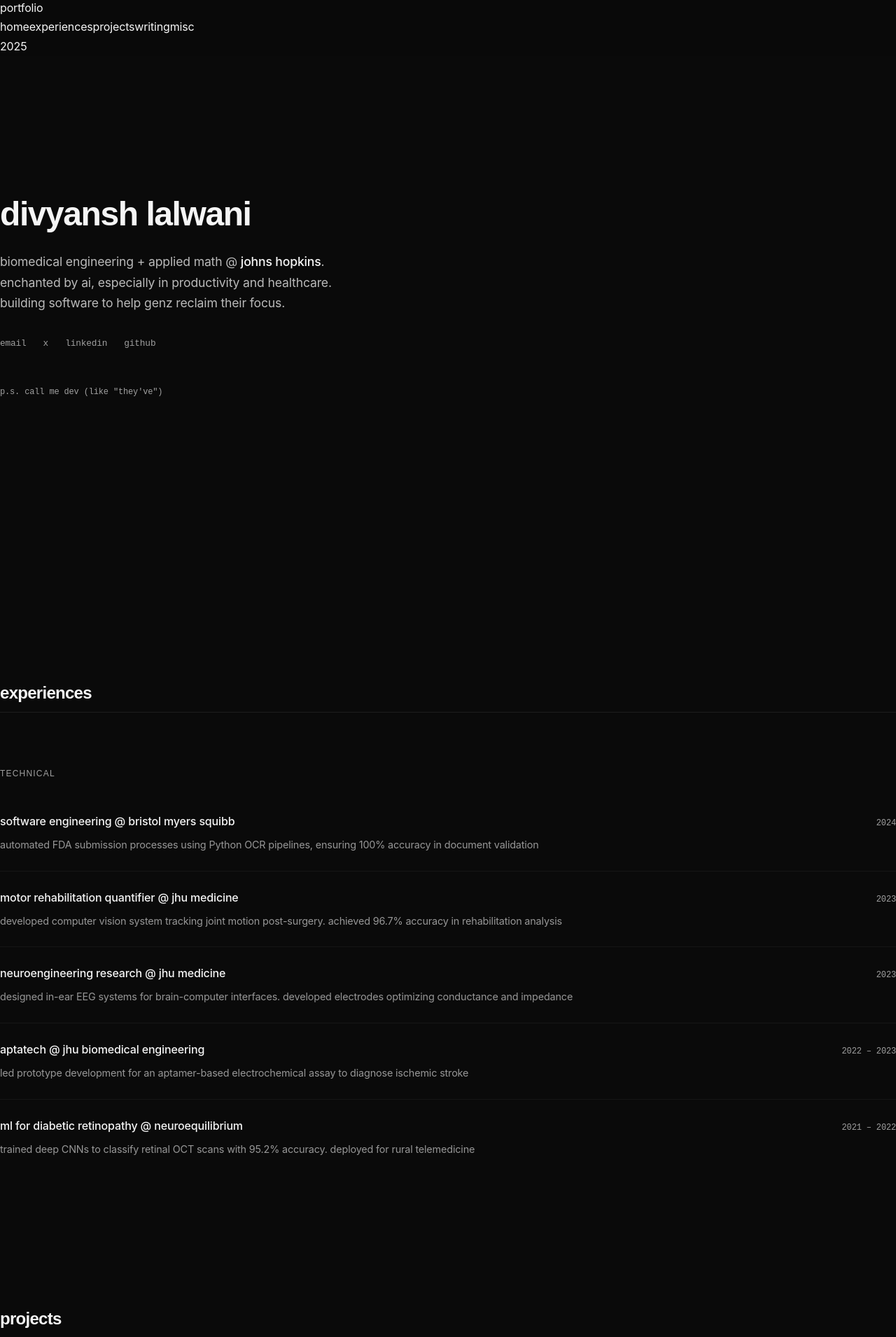
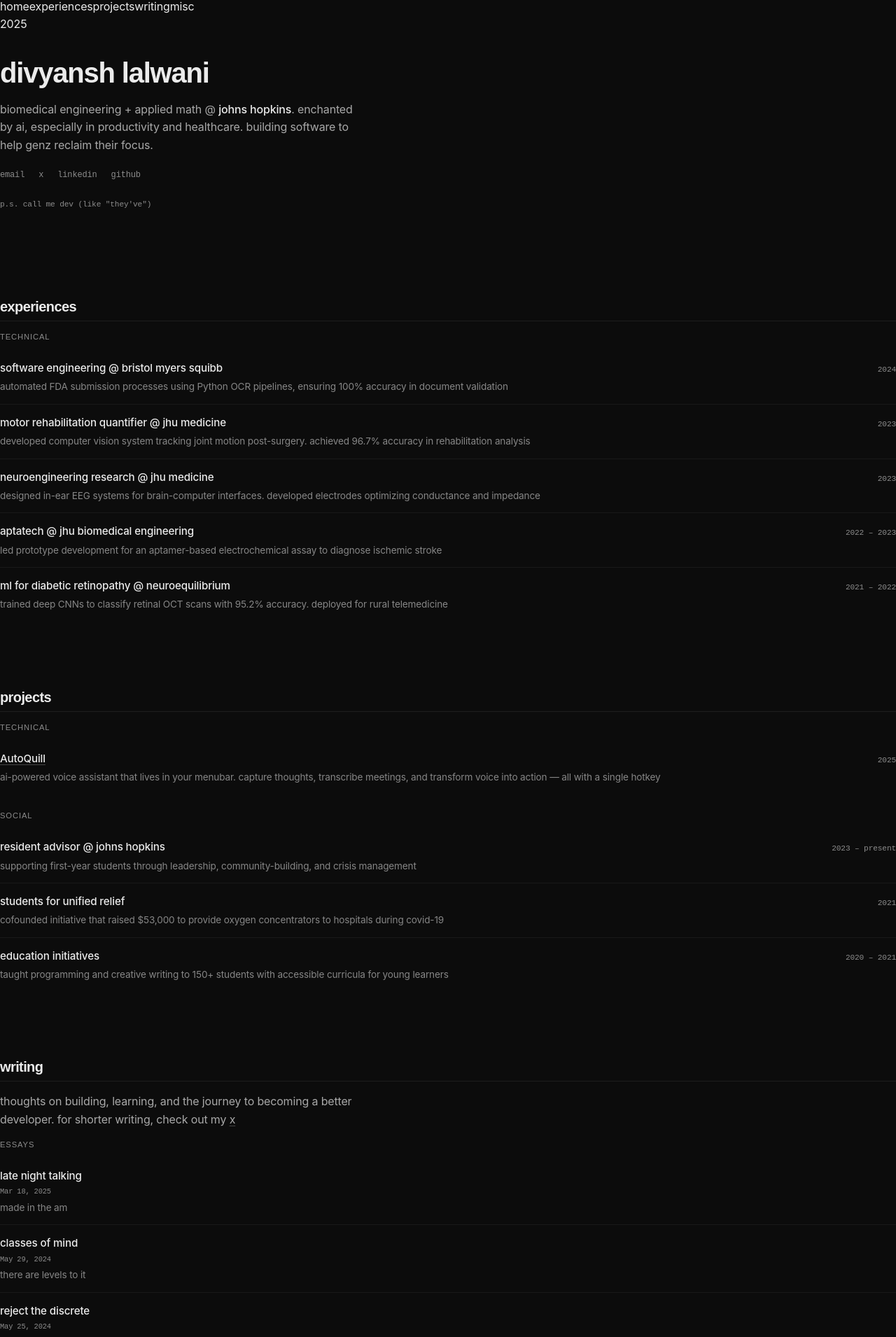
Before and after one commit to DevelopedByDev/portfolio_website, a Next.js app: page / in a window 1280 px wide. Shown: the part 29-1939 px from the top of the page at 70% size. Built offline with nearby package versions, Linux system fonts and the light colour scheme.

Commit message:
better design

```diff
--- a/app/globals.css
+++ b/app/globals.css
@@ -7,15 +7,13 @@
 :root {
   --foreground: 15 15 15;
   --background: 250 250 248;
-  --accent: 99 102 241;
-  --muted: 120 120 120;
+  --muted: 115 115 115;
 }
 
 [data-theme="dark"] {
-  --foreground: 245 245 245;
-  --background: 10 10 10;
-  --accent: 129 140 248;
-  --muted: 160 160 160;
+  --foreground: 235 235 235;
+  --background: 12 12 12;
+  --muted: 140 140 140;
 }
 
 * {
@@ -23,7 +21,7 @@
 }
 
 ::selection {
-  background: rgb(var(--accent) / 0.2);
+  background: rgb(var(--foreground) / 0.15);
 }
 
 html {
@@ -37,7 +35,7 @@ body {
   font-weight: 400;
   -webkit-font-smoothing: antialiased;
   -moz-osx-font-smoothing: grayscale;
-  line-height: 1.7;
+  line-height: 1.6;
   letter-spacing: -0.01em;
 }
 
@@ -50,35 +48,39 @@ h1, h2, h3, h4 {
 }
 
 h1 {
-  font-size: clamp(2rem, 5vw, 3rem);
+  font-size: clamp(1.75rem, 4vw, 2.5rem);
   font-weight: 700;
-  margin-bottom: 1.5rem;
+  margin-bottom: 1rem;
 }
 
 h2 {
-  font-size: clamp(1.25rem, 3vw, 1.5rem);
-  margin-bottom: 2rem;
-  padding-bottom: 0.75rem;
+  font-size: clamp(1.1rem, 2.5vw, 1.25rem);
+  margin-bottom: 1rem;
+  padding-bottom: 0.5rem;
   border-bottom: 1px solid rgb(var(--foreground) / 0.08);
 }
 
 h3 {
-  font-size: 0.75rem;
+  font-size: 0.7rem;
   font-weight: 500;
   text-transform: uppercase;
-  letter-spacing: 0.1em;
+  letter-spacing: 0.08em;
   color: rgb(var(--muted));
-  margin-bottom: 1.5rem;
-  margin-top: 3rem;
+  margin-bottom: 0.75rem;
+  margin-top: 1.5rem;
+}
+
+h3:first-of-type {
+  margin-top: 0;
 }
 
 h4 {
-  font-size: 1rem;
+  font-size: 0.95rem;
   font-weight: 500;
 }
 
 p {
-  margin-bottom: 1rem;
+  margin-bottom: 0.75rem;
   color: rgb(var(--foreground) / 0.8);
 }
 
@@ -91,13 +93,13 @@ a {
 }
 
 a:hover {
-  opacity: 0.7;
+  opacity: 0.6;
 }
 
 .link-underline {
   text-decoration: underline;
-  text-underline-offset: 4px;
-  text-decoration-color: rgb(var(--foreground) / 0.2);
+  text-underline-offset: 3px;
+  text-decoration-color: rgb(var(--foreground) / 0.25);
   transition: text-decoration-color 0.2s ease;
 }
 
@@ -108,30 +110,22 @@ a:hover {
 
 /* Sections */
 section {
-  min-height: 100vh;
-  padding: 6rem 0;
-  display: flex;
-  flex-direction: column;
-  justify-content: center;
+  padding: 3rem 0;
 }
 
 section:first-of-type {
-  padding-top: 0;
+  padding-top: 2rem;
+  padding-bottom: 4rem;
 }
 
 /* Entry Cards */
 .entry {
-  padding: 1.5rem 0;
-  border-bottom: 1px solid rgb(var(--foreground) / 0.05);
-  transition: all 0.2s ease;
+  padding: 0.875rem 0;
+  border-bottom: 1px solid rgb(var(--foreground) / 0.06);
 }
 
 .entry:last-child {
   border-bottom: none;
-}
-
-.entry:hover {
-  padding-left: 0.5rem;
 }
 
 .entry-header {
@@ -139,38 +133,40 @@ section:first-of-type {
   justify-content: space-between;
   align-items: baseline;
   gap: 1rem;
-  margin-bottom: 0.5rem;
+  margin-bottom: 0.25rem;
   flex-wrap: wrap;
 }
 
 .entry-title {
+  font-size: 0.95rem;
   font-weight: 500;
   color: rgb(var(--foreground));
 }
 
 .entry-date {
   font-family: 'JetBrains Mono', monospace;
-  font-size: 0.75rem;
+  font-size: 0.7rem;
   color: rgb(var(--muted));
   flex-shrink: 0;
 }
 
 .entry-description {
-  font-size: 0.9rem;
-  color: rgb(var(--foreground) / 0.6);
+  font-size: 0.85rem;
+  color: rgb(var(--foreground) / 0.55);
   margin: 0;
+  line-height: 1.5;
 }
 
 /* Social Links */
 .social-links {
   display: flex;
-  gap: 1.5rem;
-  margin-top: 2rem;
+  gap: 1.25rem;
+  margin-top: 1.25rem;
 }
 
 .social-link {
   font-family: 'JetBrains Mono', monospace;
-  font-size: 0.8rem;
+  font-size: 0.75rem;
   color: rgb(var(--muted));
   transition: color 0.2s ease;
 }
@@ -182,39 +178,42 @@ section:first-of-type {
 
 /* Blog Posts */
 .blog-entry {
-  padding: 1.5rem 0;
-  border-bottom: 1px solid rgb(var(--foreground) / 0.05);
-  transition: all 0.2s ease;
+  padding: 0.875rem 0;
+  border-bottom: 1px solid rgb(var(--foreground) / 0.06);
+  display: block;
 }
 
-.blog-entry:hover {
-  padding-left: 0.5rem;
+.blog-entry:last-child {
+  border-bottom: none;
 }
 
 .blog-title {
+  font-size: 0.95rem;
   font-weight: 500;
-  margin-bottom: 0.25rem;
+  margin-bottom: 0.125rem;
   color: rgb(var(--foreground));
 }
 
 .blog-date {
   font-family: 'JetBrains Mono', monospace;
-  font-size: 0.7rem;
+  font-size: 0.65rem;
   color: rgb(var(--muted));
 }
 
 .blog-excerpt {
-  font-size: 0.9rem;
-  color: rgb(var(--foreground) / 0.6);
-  margin-top: 0.5rem;
+  font-size: 0.85rem;
+  color: rgb(var(--foreground) / 0.55);
+  margin-top: 0.25rem;
   margin-bottom: 0;
+  line-height: 1.5;
 }
 
 /* Intro */
 .intro-text {
-  font-size: 1.1rem;
-  max-width: 540px;
-  color: rgb(var(--foreground) / 0.75);
+  font-size: 1rem;
+  max-width: 520px;
+  color: rgb(var(--foreground) / 0.7);
+  line-height: 1.6;
 }
 
 .intro-text strong {
@@ -231,42 +230,9 @@ section:first-of-type {
   color: rgb(var(--muted));
 }
 
-/* Subtle tag */
-.tag {
-  display: inline-block;
-  font-family: 'JetBrains Mono', monospace;
-  font-size: 0.65rem;
-  padding: 0.25rem 0.5rem;
-  background: rgb(var(--foreground) / 0.05);
-  border-radius: 3px;
-  color: rgb(var(--muted));
-  margin-left: 0.5rem;
-}
-
-/* Animations */
-@keyframes fadeUp {
-  from {
-    opacity: 0;
-    transform: translateY(20px);
-  }
-  to {
-    opacity: 1;
-    transform: translateY(0);
-  }
-}
-
-.animate-in {
-  animation: fadeUp 0.6s ease-out forwards;
-}
-
-.delay-100 { animation-delay: 0.1s; }
-.delay-200 { animation-delay: 0.2s; }
-.delay-300 { animation-delay: 0.3s; }
-.delay-400 { animation-delay: 0.4s; }
-
 /* Scrollbar */
 ::-webkit-scrollbar {
-  width: 6px;
+  width: 5px;
 }
 
 ::-webkit-scrollbar-track {
@@ -274,12 +240,12 @@ section:first-of-type {
 }
 
 ::-webkit-scrollbar-thumb {
-  background: rgb(var(--foreground) / 0.1);
+  background: rgb(var(--foreground) / 0.08);
   border-radius: 3px;
 }
 
 ::-webkit-scrollbar-thumb:hover {
-  background: rgb(var(--foreground) / 0.2);
+  background: rgb(var(--foreground) / 0.15);
 }
 
 /* Button overrides */
@@ -289,78 +255,77 @@ button {
 
 /* Sidebar */
 .sidebar-bg {
-  background: rgb(var(--background) / 0.95);
-  backdrop-filter: blur(12px);
+  background: rgb(var(--background));
 }
 
 /* Prose Content (for blog posts) */
 .prose-content {
-  max-width: 65ch;
+  max-width: 60ch;
 }
 
 .prose-content h1,
 .prose-content h2,
 .prose-content h3 {
-  margin-top: 2.5rem;
-  margin-bottom: 1rem;
+  margin-top: 2rem;
+  margin-bottom: 0.75rem;
 }
 
-.prose-content h1 { font-size: 1.75rem; }
-.prose-content h2 { font-size: 1.25rem; border: none; padding: 0; }
+.prose-content h1 { font-size: 1.5rem; }
+.prose-content h2 { font-size: 1.15rem; border: none; padding: 0; }
 .prose-content h3 {
-  font-size: 1rem;
+  font-size: 0.95rem;
   text-transform: none;
   letter-spacing: normal;
   color: rgb(var(--foreground));
 }
 
 .prose-content p {
-  margin-bottom: 1.5rem;
+  margin-bottom: 1.25rem;
 }
 
 .prose-content a {
   text-decoration: underline;
-  text-underline-offset: 4px;
-  text-decoration-color: rgb(var(--foreground) / 0.3);
+  text-underline-offset: 3px;
+  text-decoration-color: rgb(var(--foreground) / 0.25);
 }
 
 .prose-content a:hover {
-  text-decoration-color: rgb(var(--foreground) / 0.6);
+  text-decoration-color: rgb(var(--foreground) / 0.5);
   opacity: 1;
 }
 
 .prose-content ul,
 .prose-content ol {
-  padding-left: 1.5rem;
-  margin-bottom: 1.5rem;
+  padding-left: 1.25rem;
+  margin-bottom: 1.25rem;
 }
 
 .prose-content li {
-  margin-bottom: 0.5rem;
+  margin-bottom: 0.375rem;
 }
 
 .prose-content blockquote {
   border-left: 2px solid rgb(var(--foreground) / 0.1);
-  padding-left: 1.5rem;
-  margin: 1.5rem 0;
-  color: rgb(var(--foreground) / 0.7);
+  padding-left: 1.25rem;
+  margin: 1.25rem 0;
+  color: rgb(var(--foreground) / 0.65);
   font-style: italic;
 }
 
 .prose-content code {
   font-family: 'JetBrains Mono', monospace;
   font-size: 0.85em;
-  background: rgb(var(--foreground) / 0.05);
-  padding: 0.2em 0.4em;
+  background: rgb(var(--foreground) / 0.06);
+  padding: 0.15em 0.35em;
   border-radius: 3px;
 }
 
 .prose-content pre {
-  background: rgb(var(--foreground) / 0.03);
-  padding: 1.5rem;
-  border-radius: 6px;
+  background: rgb(var(--foreground) / 0.04);
+  padding: 1.25rem;
+  border-radius: 5px;
   overflow-x: auto;
-  margin: 1.5rem 0;
+  margin: 1.25rem 0;
 }
 
 .prose-content pre code {
@@ -370,12 +335,12 @@ button {
 
 .prose-content hr {
   border: none;
-  border-top: 1px solid rgb(var(--foreground) / 0.1);
-  margin: 3rem 0;
+  border-top: 1px solid rgb(var(--foreground) / 0.08);
+  margin: 2rem 0;
 }
 
 .prose-content img {
   max-width: 100%;
-  border-radius: 6px;
-  margin: 1.5rem 0;
+  border-radius: 5px;
+  margin: 1.25rem 0;
 }
--- a/app/layout.tsx
+++ b/app/layout.tsx
@@ -23,7 +23,7 @@ export default function RootLayout({
           disableTransitionOnChange
         >
           <Sidebar />
-          <main className="lg:ml-56 min-h-screen px-6 md:px-12 lg:px-20 py-12 max-w-3xl">
+          <main className="lg:ml-48 min-h-screen px-6 md:px-10 lg:px-16 py-8 max-w-2xl">
             {children}
           </main>
         </ThemeProvider>
--- a/app/page.tsx
+++ b/app/page.tsx
@@ -22,7 +22,7 @@ export default function Home() {
             <a href="http://github.com/DevelopedByDev" target="_blank" rel="noopener noreferrer" className="social-link">github</a>
           </div>
 
-          <p className="muted mono" style={{ fontSize: '0.75rem', marginTop: '3rem' }}>
+          <p className="muted mono" style={{ fontSize: '0.7rem', marginTop: '1.5rem' }}>
             p.s. call me dev (like "they've")
           </p>
         </div>
@@ -142,7 +142,7 @@ export default function Home() {
       {/* Writing Section */}
       <section id="writing">
         <h2>writing</h2>
-        <p className="intro-text" style={{ marginBottom: '2rem' }}>
+        <p className="intro-text" style={{ marginBottom: '1rem' }}>
           thoughts on building, learning, and the journey to becoming a better developer.
           for shorter writing, check out my <a href="https://x.com/dsllwn" target="_blank" rel="noopener noreferrer" className="link-underline">x</a>
         </p>
--- a/components/sidebar.tsx
+++ b/components/sidebar.tsx
@@ -48,11 +48,11 @@ export function Sidebar() {
       {/* Mobile menu button */}
       <button
         onClick={() => setIsOpen(!isOpen)}
-        className="fixed top-6 right-6 z-50 lg:hidden p-2 rounded-full bg-foreground/5 backdrop-blur-sm border border-foreground/10 hover:bg-foreground/10 transition-colors"
+        className="fixed top-5 right-5 z-50 lg:hidden p-2 rounded-md hover:bg-[rgb(var(--foreground)/0.05)] transition-colors"
         aria-label="Toggle menu"
       >
         <svg
-          className="w-5 h-5"
+          className="w-5 h-5 opacity-60"
           fill="none"
           stroke="currentColor"
           viewBox="0 0 24 24"
@@ -68,7 +68,7 @@ export function Sidebar() {
       {/* Mobile overlay */}
       {isOpen && (
         <div
-          className="fixed inset-0 bg-background/80 backdrop-blur-sm z-40 lg:hidden"
+          className="fixed inset-0 bg-[rgb(var(--background)/0.9)] backdrop-blur-sm z-40 lg:hidden"
           onClick={() => setIsOpen(false)}
         />
       )}
@@ -78,51 +78,47 @@ export function Sidebar() {
         className={`
           fixed top-0 left-0 h-screen z-40
           flex flex-col justify-between
-          py-12 px-8
+          py-10 px-6
           sidebar-bg
-          border-r border-foreground/5
+          border-r border-[rgb(var(--foreground)/0.06)]
           transition-transform duration-300 ease-out
-          lg:translate-x-0 lg:w-56
-          ${isOpen ? 'translate-x-0 w-64' : '-translate-x-full w-64'}
+          lg:translate-x-0 lg:w-48
+          ${isOpen ? 'translate-x-0 w-56' : '-translate-x-full w-56'}
         `}
       >
         <div>
-          <div className="mb-12">
-            <span className="text-xs font-mono tracking-widest uppercase opacity-40">portfolio</span>
-          </div>
-
-          <nav className="space-y-1">
+          <nav className="space-y-0.5">
             {sections.map(({ id, label }) => (
               <button
                 key={id}
                 onClick={() => scrollToSection(id)}
                 className={`
-                  group flex items-center w-full py-2 text-left
-                  transition-all duration-200
+                  group flex items-center w-full py-1.5 text-left
+                  transition-all duration-150
                   ${activeSection === id
-                    ? 'text-foreground'
-                    : 'text-foreground/40 hover:text-foreground/70'
+                    ? 'text-[rgb(var(--foreground))]'
+                    : 'text-[rgb(var(--foreground)/0.4)] hover:text-[rgb(var(--foreground)/0.7)]'
                   }
                 `}
               >
                 <span
                   className={`
-                    inline-block w-6 h-px mr-4 transition-all duration-200
+                    inline-block h-px mr-3 transition-all duration-150
                     ${activeSection === id
-                      ? 'bg-foreground w-8'
-                      : 'bg-foreground/20 group-hover:w-6 group-hover:bg-foreground/40'
+                      ? 'w-5 bg-[rgb(var(--foreground))]'
+                      : 'w-3 bg-[rgb(var(--foreground)/0.2)] group-hover:bg-[rgb(var(--foreground)/0.35)]'
                     }
                   `}
                 />
-                <span className="text-sm font-medium tracking-wide">{label}</span>
+                <span className="text-[13px] font-medium">{label}</span>
               </button>
             ))}
           </nav>
         </div>
 
-        <div className="flex items-center gap-4">
+        <div className="flex items-center gap-3">
           <ModeToggle />
-          <span className="text-xs opacity-30 font-mono">2025</span>
+          <span className="text-[11px] opacity-25 font-mono">2025</span>
         </div>
       </aside>
     </>
```
Also changed, not shown: components/mode-toggle.tsx (+5 -5 lines), assets/dev-profile.jpg (added).
